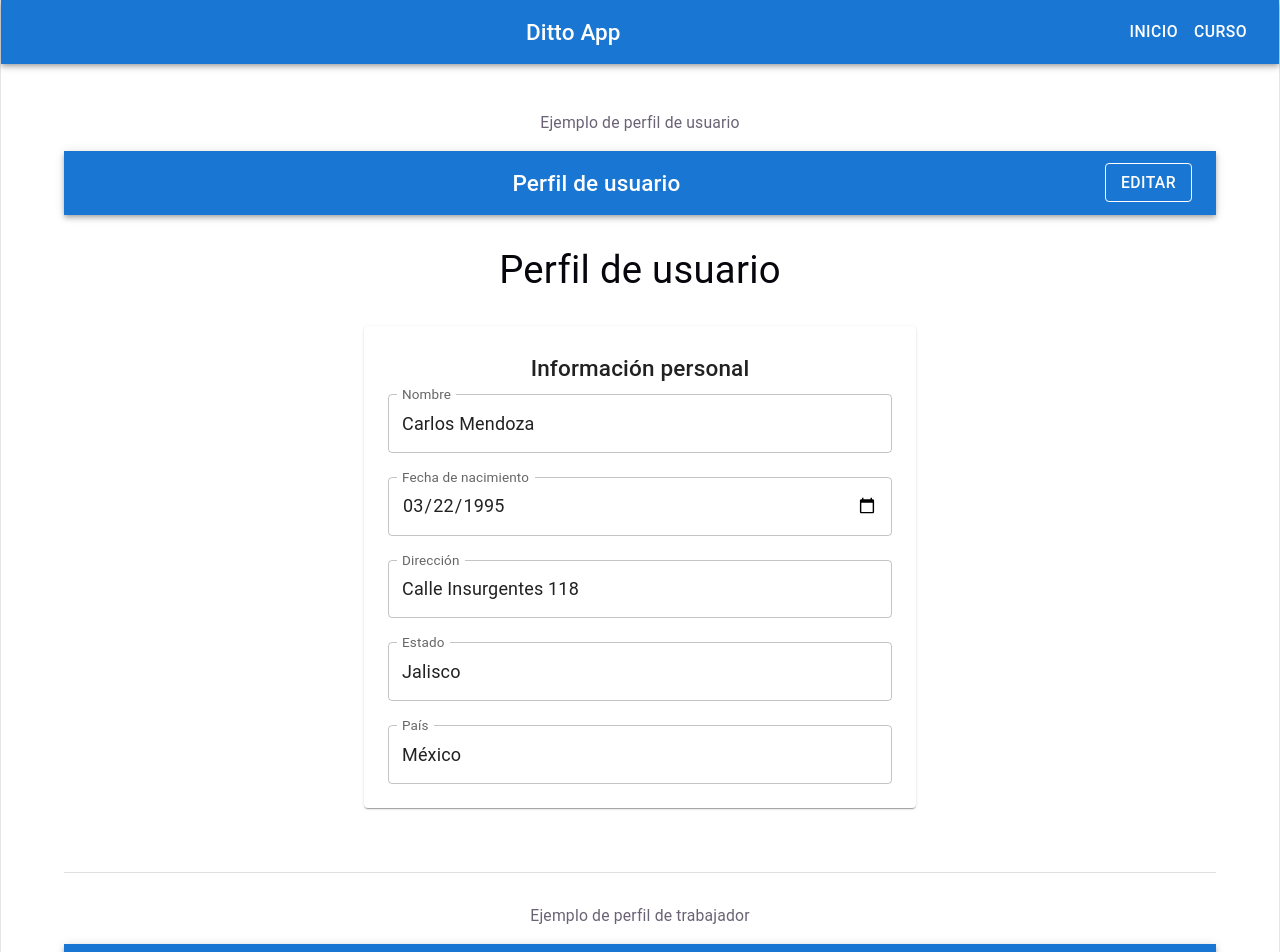
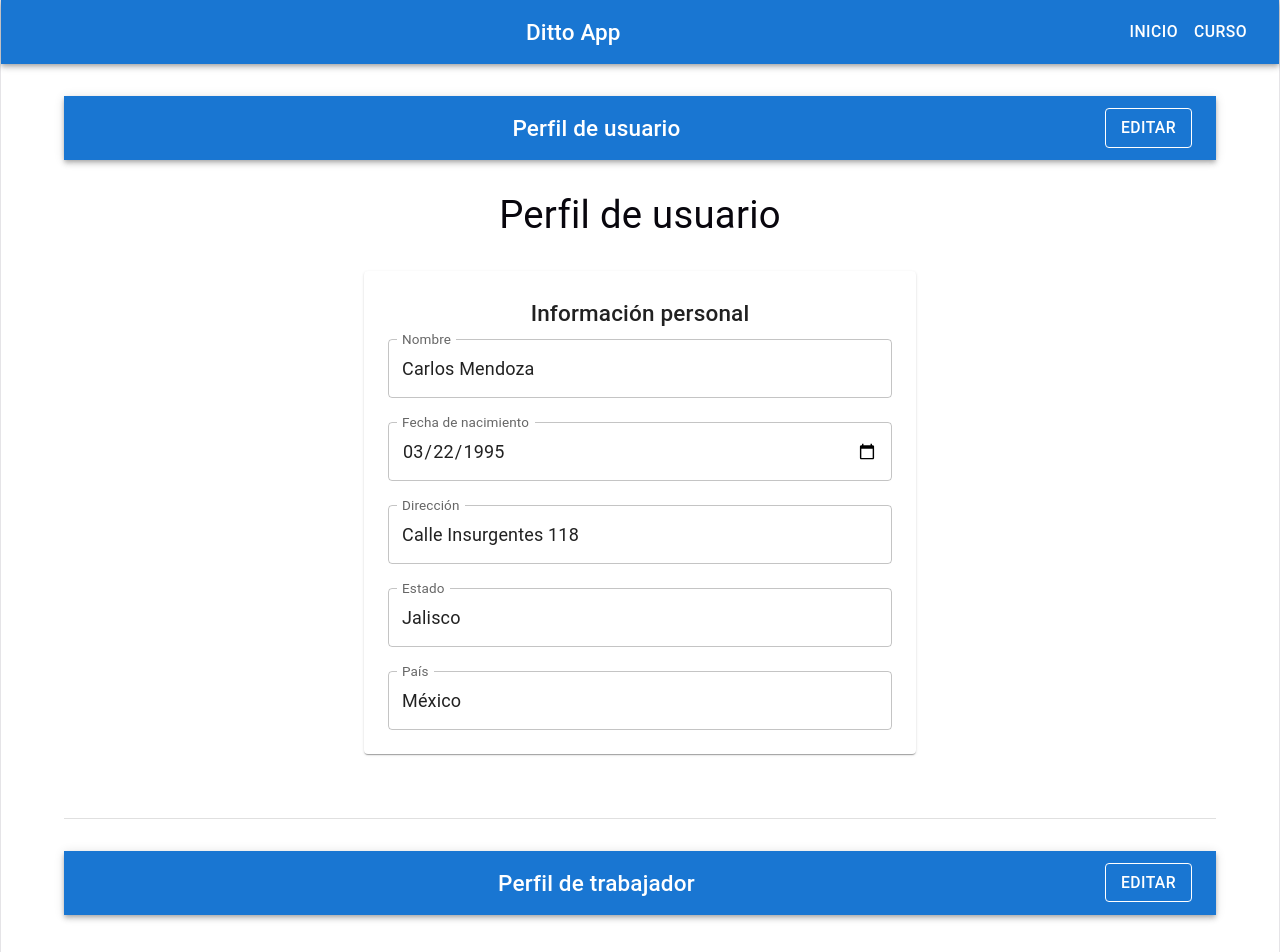
Before and after one commit to BluefoxSV/DittoApp, a React (Vite) app in the folder ditto-app/: page /profile-examples in a window 1280 px wide. Shown: the top 952 px of the page. Built offline with nearby package versions, Linux system fonts and the light colour scheme.

Commit message:
update profile

```diff
--- a/ditto-app/src/pages/profile/ProfileExamples.jsx
+++ b/ditto-app/src/pages/profile/ProfileExamples.jsx
@@ -37,14 +37,8 @@ export function ProfileExample({ role = ROLES.USER }) {
 export default function ProfileExamples() {
   return (
     <Box>
-      <Typography variant="body2" color="text.secondary" align="center" sx={{ py: 2 }}>
-        Ejemplo de perfil de usuario
-      </Typography>
       <ProfileExample role={ROLES.USER} />
       <Divider sx={{ my: 4 }} />
-      <Typography variant="body2" color="text.secondary" align="center" sx={{ mb: 2 }}>
-        Ejemplo de perfil de trabajador
-      </Typography>
       <ProfileExample role={ROLES.WORKER} />
     </Box>
   )
```
